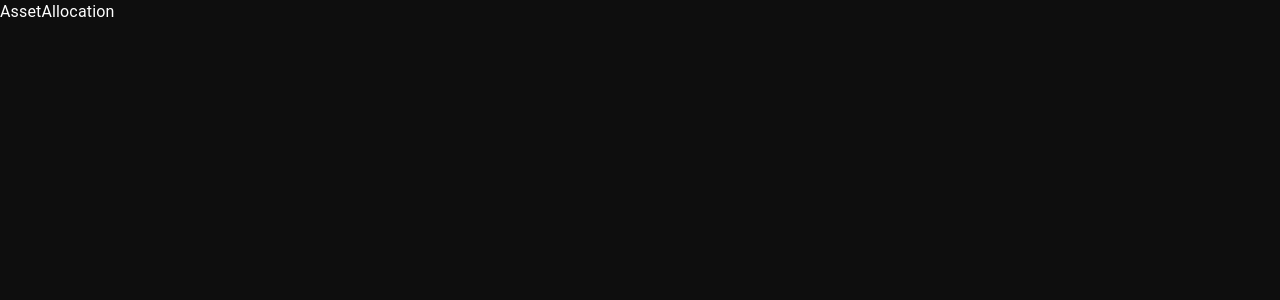
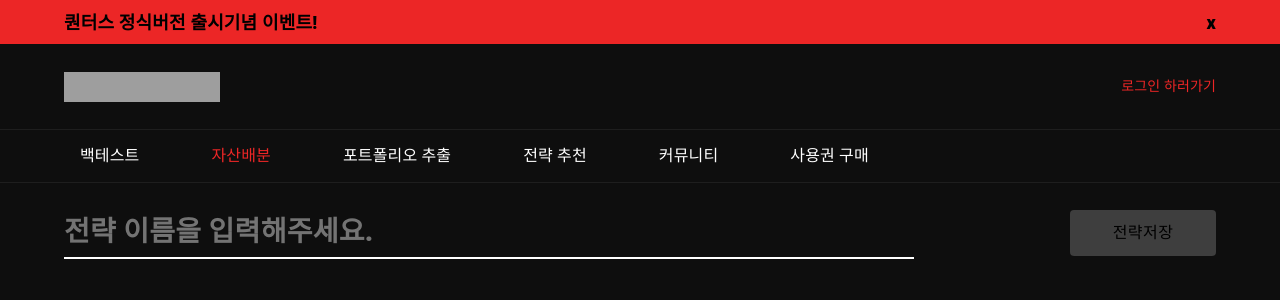
Before and after one commit to seongjae0325/asset-allocation-project, a React (Create React App) app: page /alloc in a window 1280 px wide. Shown: the top 300 px of the page. Built offline with nearby package versions, Linux system fonts and the light colour scheme; grey boxes are pictures that could not be loaded.

Commit message:
[Feat] header component for pages

```diff
--- a/src/App.jsx
+++ b/src/App.jsx
@@ -2,11 +2,13 @@ import { BrowserRouter } from "react-router-dom";
 
 import Router from "./routes";
 import ThemeConfig from "./theme";
+import Header from "./layout/Header/index"
 
 function App() {
   return (
     <BrowserRouter>
       <ThemeConfig>
+        <Header/>
         <Router />
       </ThemeConfig>
     </BrowserRouter>
--- /dev/null
+++ b/src/layout/Header/index.jsx
@@ -0,0 +1,17 @@
+import { Box } from "@mui/material";
+
+import StrategyNameBar from "./StrategyNameBar";
+import EventBanner from "./EventBanner";
+import NavBar from "./NavBar";
+
+function Header() {
+  return (
+    <Box sx={{ position: "fixed", width: "100%", top: 0, zIndex:10, backgroundColor:"#0E0E0E"}}>
+      <EventBanner />
+      <NavBar />
+      <StrategyNameBar />
+    </Box>
+  );
+}
+
+export default Header;
```
